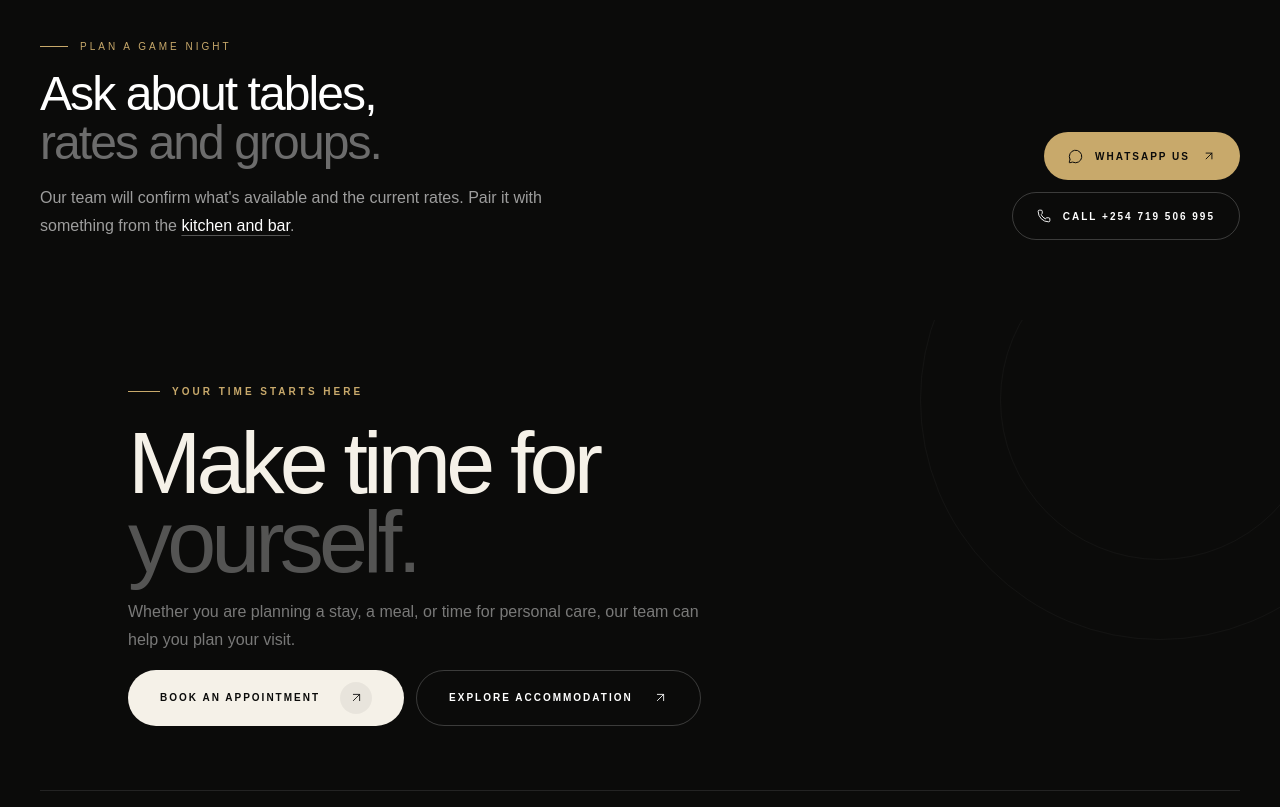
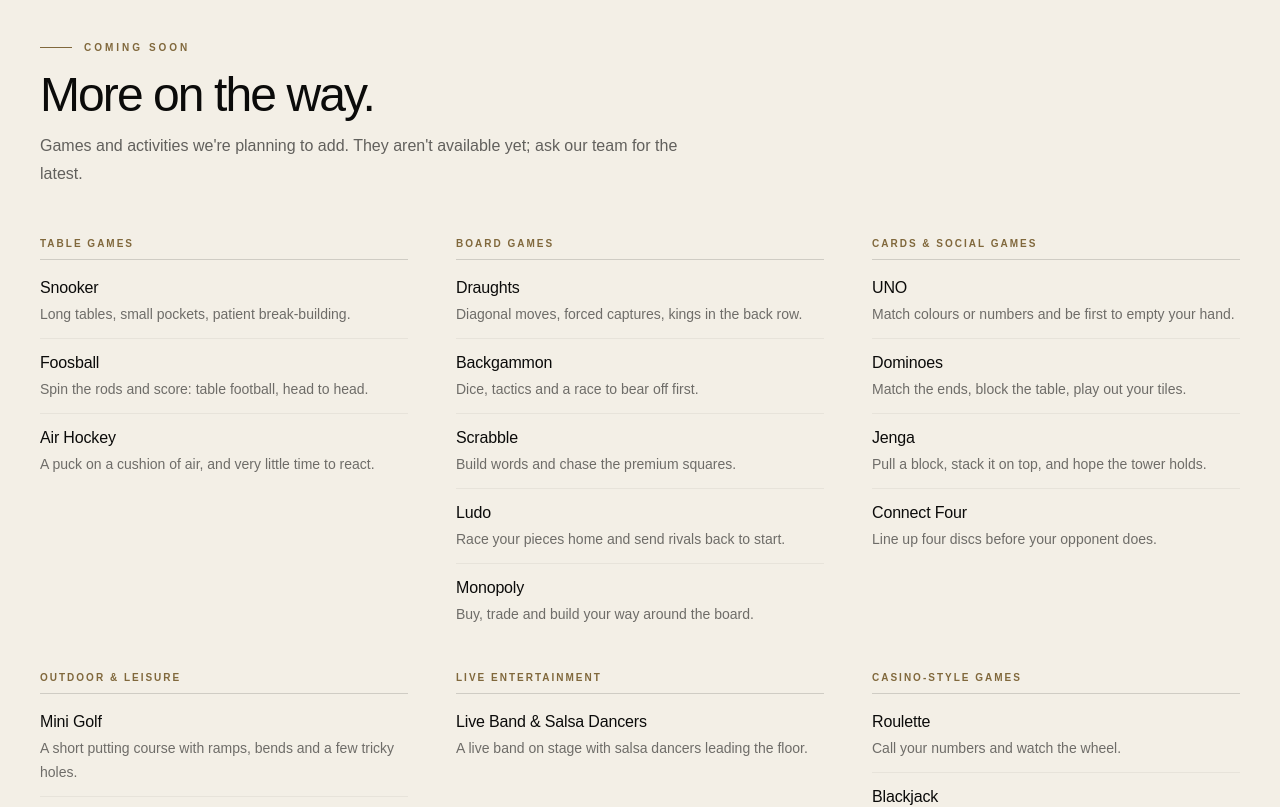
Before and after one commit to pappi02/executive-hideaway, a Next.js app: page /games in a window 1280 px wide. Shown: the part 2980-3787 px from the top of the page. Built offline with nearby package versions, Linux system fonts and the light colour scheme; no server answers.

Commit message:
List coming-soon games on the games page
Adds the 18 proposed, not-yet-confirmed games from the Gents catalogue
as a 'Coming soon' list, grouped by type, with no venue facts. Casino-style
games are marked as play-chips only.

```diff
--- a/src/app/games/page.tsx
+++ b/src/app/games/page.tsx
@@ -4,7 +4,7 @@ import Link from "next/link";
 import { ArrowDownRight, ArrowUpRight, MessageCircle, Phone } from "lucide-react";
 import Navbar from "@/components/layout/Navbar";
 import Footer from "@/components/layout/Footer";
-import { games } from "@/data/leisure";
+import { comingSoonGames, games } from "@/data/leisure";
 import { buildMetadata } from "@/lib/seo";
 import { businessContact } from "@/lib/site-config";
 
@@ -129,6 +129,49 @@ export default function GamesPage() {
           </div>
         </section>
 
+        {/* Coming soon */}
+        <section
+          id="coming-soon"
+          className="scroll-mt-20 border-t border-black/10 bg-[#f3efe6] px-5 py-8 text-[#0b0b0a] sm:px-8 sm:py-14 lg:px-10 lg:py-20"
+        >
+          <div className="mx-auto max-w-7xl">
+            <div className="max-w-2xl">
+              <p className="flex items-center gap-3 text-[10px] font-semibold uppercase tracking-[0.3em] text-[#80683c]">
+                <span className="h-px w-8 bg-[#80683c]" />
+                Coming soon
+              </p>
+              <h2 className="mt-4 text-3xl font-light leading-[1.02] tracking-[-0.04em] sm:text-5xl">
+                More on the way.
+              </h2>
+              <p className="mt-3 text-sm leading-7 text-black/60 sm:text-base">
+                Games and activities we&apos;re planning to add. They aren&apos;t
+                available yet; ask our team for the latest.
+              </p>
+            </div>
+
+            <div className="mt-8 grid gap-x-12 gap-y-8 sm:mt-12 sm:grid-cols-2 lg:grid-cols-3">
+              {comingSoonGames.map((group) => (
+                <div key={group.id}>
+                  <h3 className="border-b border-black/15 pb-2 text-[10px] font-semibold uppercase tracking-[0.2em] text-[#80683c]">
+                    {group.title}
+                  </h3>
+                  <ul className="mt-1 divide-y divide-black/5">
+                    {group.games.map((game) => (
+                      <li key={game.name} className="py-3">
+                        <p className="text-base font-normal tracking-[-0.01em]">{game.name}</p>
+                        <p className="mt-0.5 text-sm leading-6 text-black/55">{game.description}</p>
+                      </li>
+                    ))}
+                  </ul>
+                  {group.note && (
+                    <p className="mt-2 text-xs italic leading-5 text-black/45">{group.note}</p>
+                  )}
+                </div>
+              ))}
+            </div>
+          </div>
+        </section>
+
         {/* Enquire */}
         <section className="bg-[#0b0b0a] px-5 py-10 text-white sm:px-8 sm:py-14 lg:px-10 lg:py-20">
           <div className="mx-auto flex max-w-7xl flex-col gap-6 sm:flex-row sm:items-end sm:justify-between">
--- a/src/data/leisure.ts
+++ b/src/data/leisure.ts
@@ -139,3 +139,74 @@ export const games: Game[] = [
     imagePosition: "object-center",
   },
 ];
+
+export type ComingSoonGroup = {
+  id: string;
+  title: string;
+  note?: string;
+  games: { name: string; description: string }[];
+};
+
+/**
+ * Proposed games that are not yet confirmed at the venue (the Gents project's
+ * draft, unverified records). Listed as "coming soon" only: describe the game,
+ * never what is on site. Move a game into `games` above once the owner
+ * confirms it and the venue facts (players, duration, equipment) are known.
+ */
+export const comingSoonGames: ComingSoonGroup[] = [
+  {
+    id: "table-games",
+    title: "Table Games",
+    games: [
+      { name: "Snooker", description: "Long tables, small pockets, patient break-building." },
+      { name: "Foosball", description: "Spin the rods and score: table football, head to head." },
+      { name: "Air Hockey", description: "A puck on a cushion of air, and very little time to react." },
+    ],
+  },
+  {
+    id: "board-games",
+    title: "Board Games",
+    games: [
+      { name: "Draughts", description: "Diagonal moves, forced captures, kings in the back row." },
+      { name: "Backgammon", description: "Dice, tactics and a race to bear off first." },
+      { name: "Scrabble", description: "Build words and chase the premium squares." },
+      { name: "Ludo", description: "Race your pieces home and send rivals back to start." },
+      { name: "Monopoly", description: "Buy, trade and build your way around the board." },
+    ],
+  },
+  {
+    id: "social-games",
+    title: "Cards & Social Games",
+    games: [
+      { name: "UNO", description: "Match colours or numbers and be first to empty your hand." },
+      { name: "Dominoes", description: "Match the ends, block the table, play out your tiles." },
+      { name: "Jenga", description: "Pull a block, stack it on top, and hope the tower holds." },
+      { name: "Connect Four", description: "Line up four discs before your opponent does." },
+    ],
+  },
+  {
+    id: "outdoor-leisure",
+    title: "Outdoor & Leisure",
+    games: [
+      { name: "Mini Golf", description: "A short putting course with ramps, bends and a few tricky holes." },
+      { name: "Swimming Pool", description: "A pool to swim, cool off and relax beside." },
+    ],
+  },
+  {
+    id: "live-entertainment",
+    title: "Live Entertainment",
+    games: [
+      { name: "Live Band & Salsa Dancers", description: "A live band on stage with salsa dancers leading the floor." },
+    ],
+  },
+  {
+    id: "casino-style",
+    title: "Casino-Style Games",
+    note: "For fun only: play chips with no cash value, no wagering and no prizes.",
+    games: [
+      { name: "Roulette", description: "Call your numbers and watch the wheel." },
+      { name: "Blackjack", description: "Beat the dealer to 21 without going over." },
+      { name: "Poker (Texas Hold'em)", description: "Two cards each, five on the table, and a lot of reading the room." },
+    ],
+  },
+];
```
